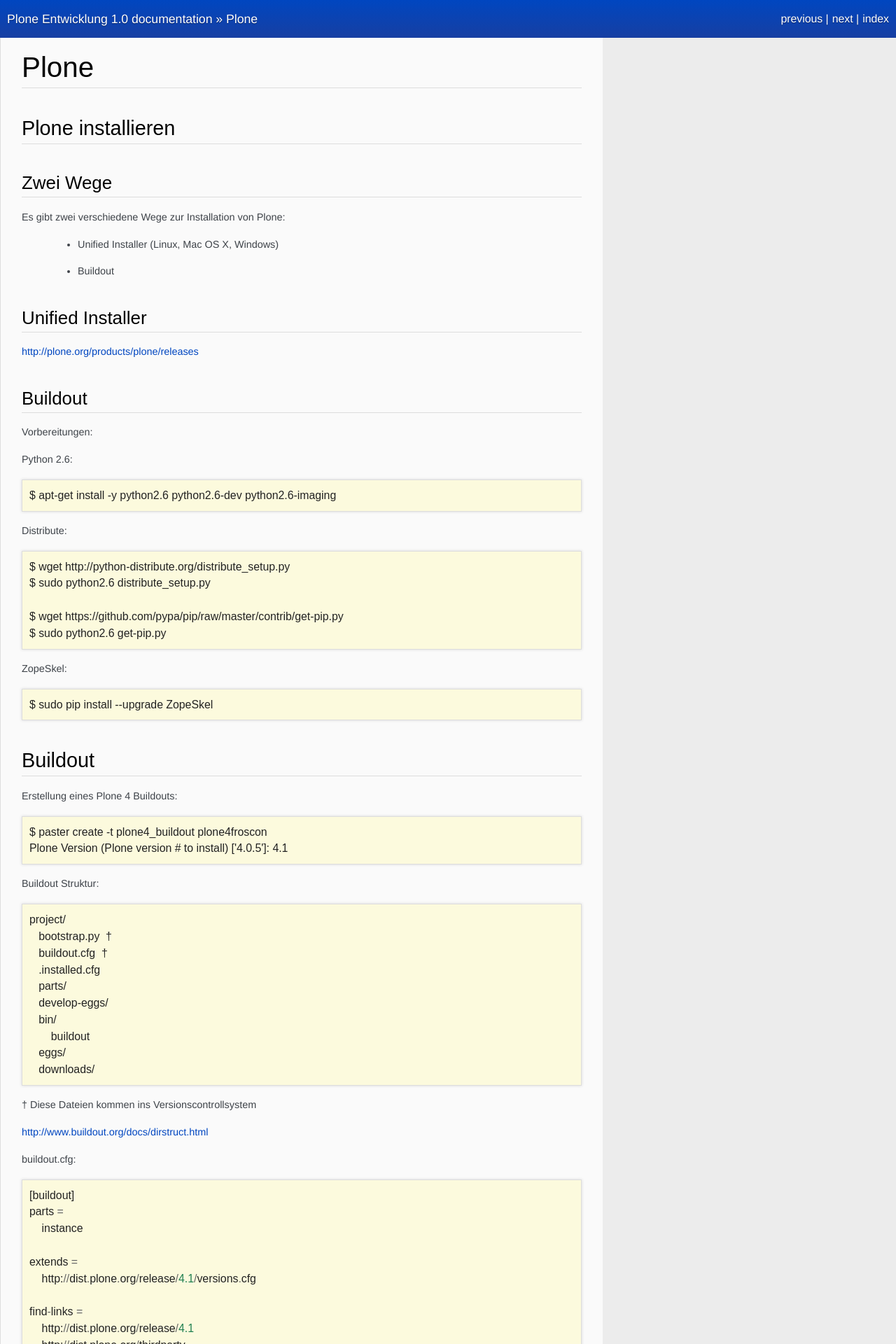
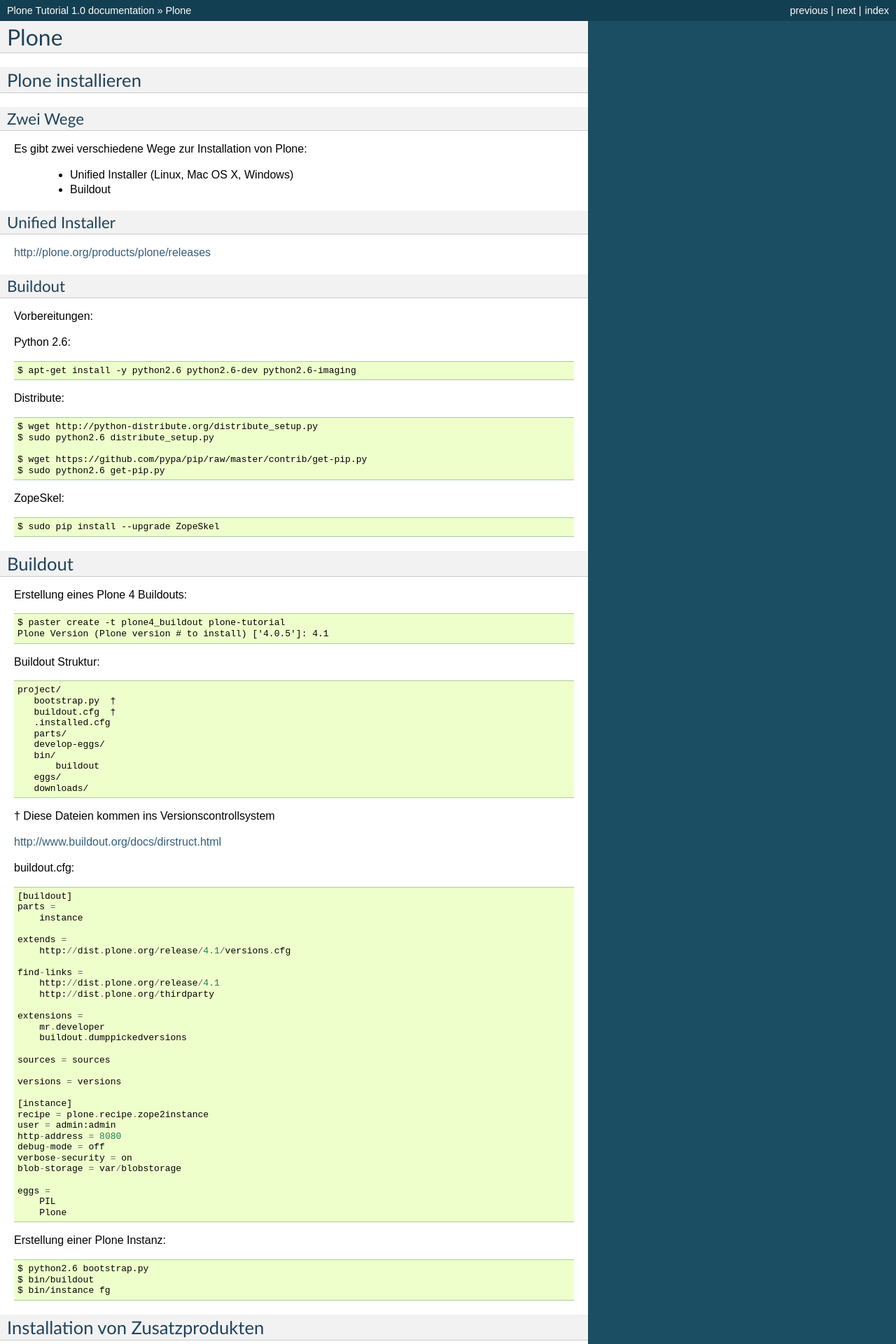
Before and after one commit to tisto/Plone-Tutorial-Froscon, a Sphinx documentation site: the page built from docs/source/plone.txt, in a window 1280 px wide. Shown: the top 1920 px of the page at 70% size. Built offline with Sphinx 7.4.7, drawn with Linux system fonts in a browser that asks for light colours; some web fonts are replaced; some of the changed text lies outside the part shown.

```diff
--- a/docs/source/conf.py
+++ b/docs/source/conf.py
@@ -1,6 +1,6 @@
 # -*- coding: utf-8 -*-
 #
-# Plone Entwicklung documentation build configuration file, created by
+# Plone Tutorial documentation build configuration file, created by
 # sphinx-quickstart on Fri Aug 12 12:46:07 2011.
 #
 # This file is execfile()d with the current directory set to its containing dir.
@@ -37,7 +37,7 @@ source_suffix = '.txt'
 master_doc = 'index'
 
 # General information about the project.
-project = u'Plone Entwicklung'
+project = u'Plone Tutorial'
 copyright = u'2011, Timo Stollenwerk'
 
 # The version info for the project you're documenting, acts as replacement for
@@ -91,7 +91,7 @@ pygments_style = 'sphinx'
 
 # The theme to use for HTML and HTML Help pages.  Major themes that come with
 # Sphinx are currently 'default' and 'sphinxdoc'.
-html_theme = 'problue'
+html_theme = 'default'
 
 # Theme options are theme-specific and customize the look and feel of a theme
 # further.  For a list of options available for each theme, see the
--- a/docs/source/index.txt
+++ b/docs/source/index.txt
@@ -3,8 +3,8 @@
    You can adapt this file completely to your liking, but it should at least
    contain the root `toctree` directive.
 
-Erste Schritte der Plone Entwicklung (Froscon 2011)
-===================================================
+Plone Tutorial (Froscon 2011)
+=============================
 
 Contents:
 
--- a/docs/source/plone.txt
+++ b/docs/source/plone.txt
@@ -47,7 +47,7 @@ Buildout
 
 Erstellung eines Plone 4 Buildouts::
 
-  $ paster create -t plone4_buildout plone4froscon
+  $ paster create -t plone4_buildout plone-tutorial
   Plone Version (Plone version # to install) ['4.0.5']: 4.1
 
 Buildout Struktur::
```
Also changed, not shown: docs/source/customizing.txt (+19 -6 lines).
